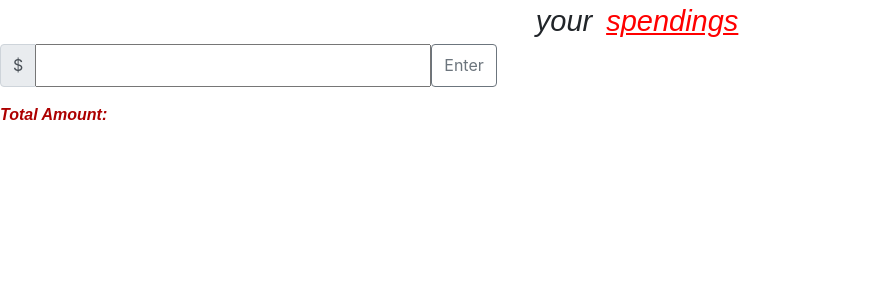
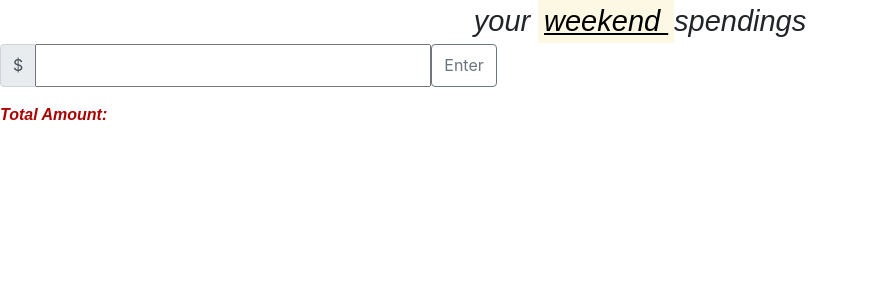
Before and after one commit to Thill799/financialapp-vanilla.js, a PHP site: page / in a window 1280 px wide. Shown: the top 300 px of the page, without its empty margins (0-869 px from the left). Run offline with PHP 8.4, Linux system fonts and the light colour scheme.

Commit message:
tweekend change

```diff
--- a/index.html
+++ b/index.html
@@ -14,8 +14,9 @@
 <tittle>
    your
  <mark class="tweekend">
+    weekend
+ </mark>
     spendings
- </mark>
 </tittle>
 </div>
 </head>
--- a/style.css
+++ b/style.css
@@ -11,17 +11,9 @@
     font-style:italic;
     font-family:arial;
     text-decoration: underline;
+    color:rgb(46, 46, 150)
     background-color:#ffffff;
   }
-
-  .tweekend:nth-child(1){
-    color:red;
-  }
-
-  .tweekend:nth-child(2){
-    color:blue;
-  }
-
 
 
   input{
```
